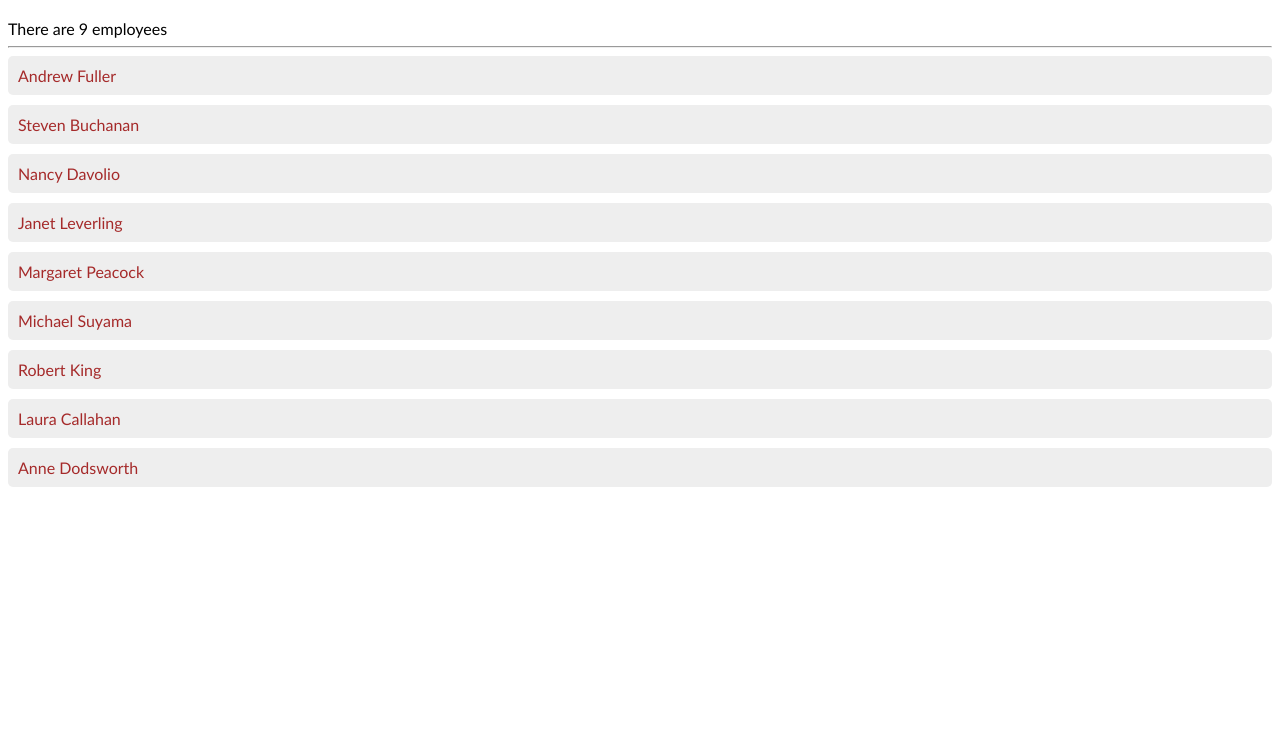
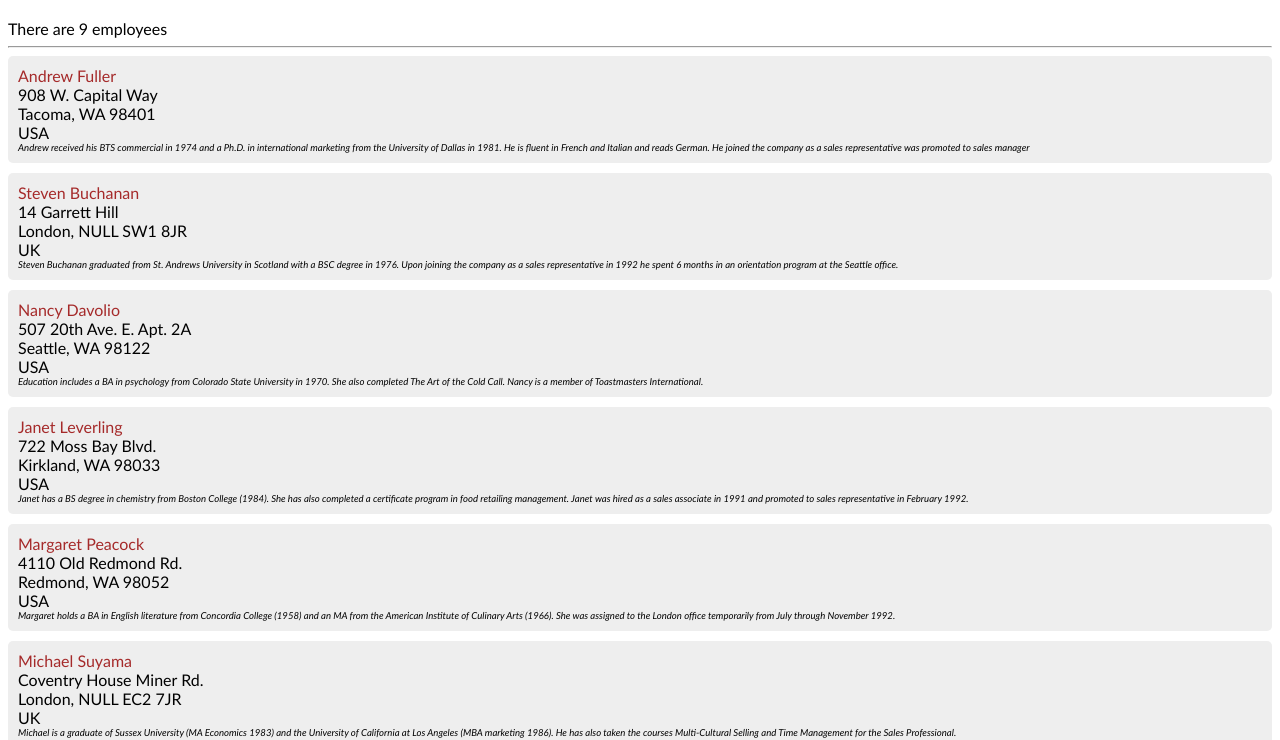
Before and after one commit to edwardtanguay/livecoding-2022-03-29-tasks, a plain HTML site: page emp_string/index.html in a window 1280 px wide. Shown: the part 63-803 px from the top of the page. Drawn offline with Linux system fonts and the light colour scheme.

Commit message:
show notes

```diff
--- /dev/null
+++ b/emp_string/css/main.scss
@@ -0,0 +1,17 @@
+body {
+	font-family: "Gill Sans", "Gill Sans MT", Calibri, "Trebuchet MS", sans-serif;
+}
+
+.employee {
+	background-color: #eee;
+	margin: 0 0 10px 0;
+	padding: 10px;
+	border-radius: 5px;
+	.name {
+		color: brown;
+	}
+	.notes {
+		font-size: .6rem;
+		font-style: italic;
+	}
+}
--- a/emp_string/js/main.js
+++ b/emp_string/js/main.js
@@ -7,6 +7,12 @@ employees.forEach(employee => {
 	contentElem.innerHTML += `
 	<div class="employee">
 		<div class="name">${employee.firstName} ${employee.lastName}</div>
+		<div class="address">
+			<div class="street">${employee.address.street}</div>
+			<div class="cityState">${employee.address.city}, ${employee.address.region} ${employee.address.postalCode}</div>
+			<div class="country">${employee.address.country}</div>
+			<div class="notes">${employee.notes}</div>
+		</div>
 	</div>
 	`;
 });
```
Also changed, not shown: dev/notes.txt, emp_string/css/main.css, 1 other file.
